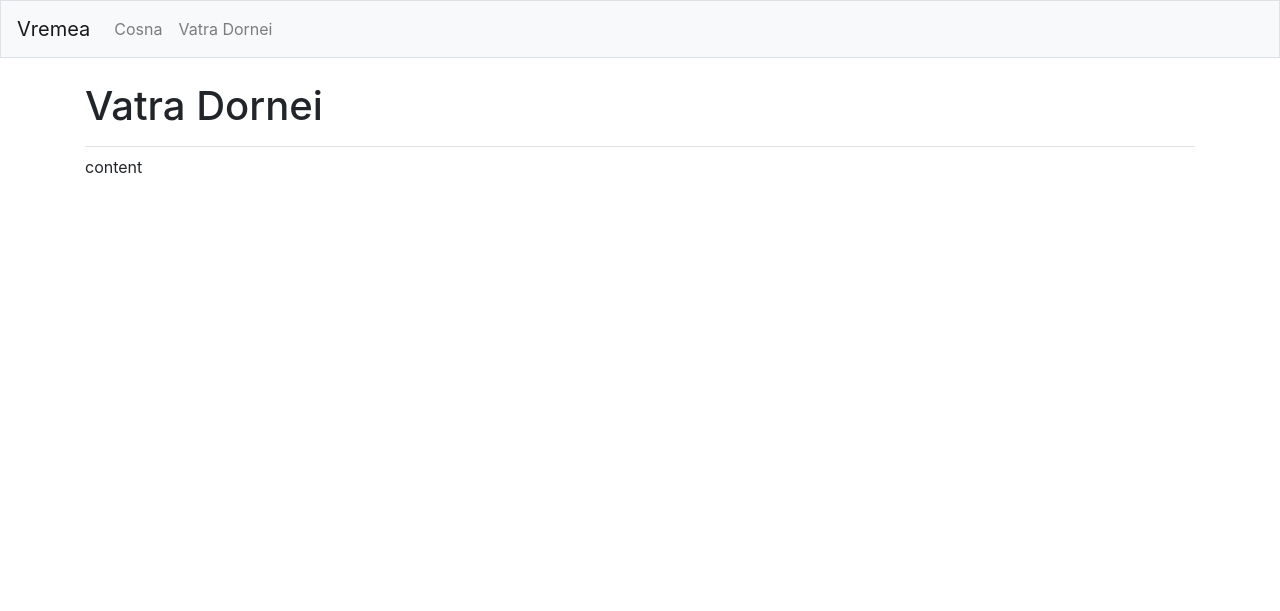
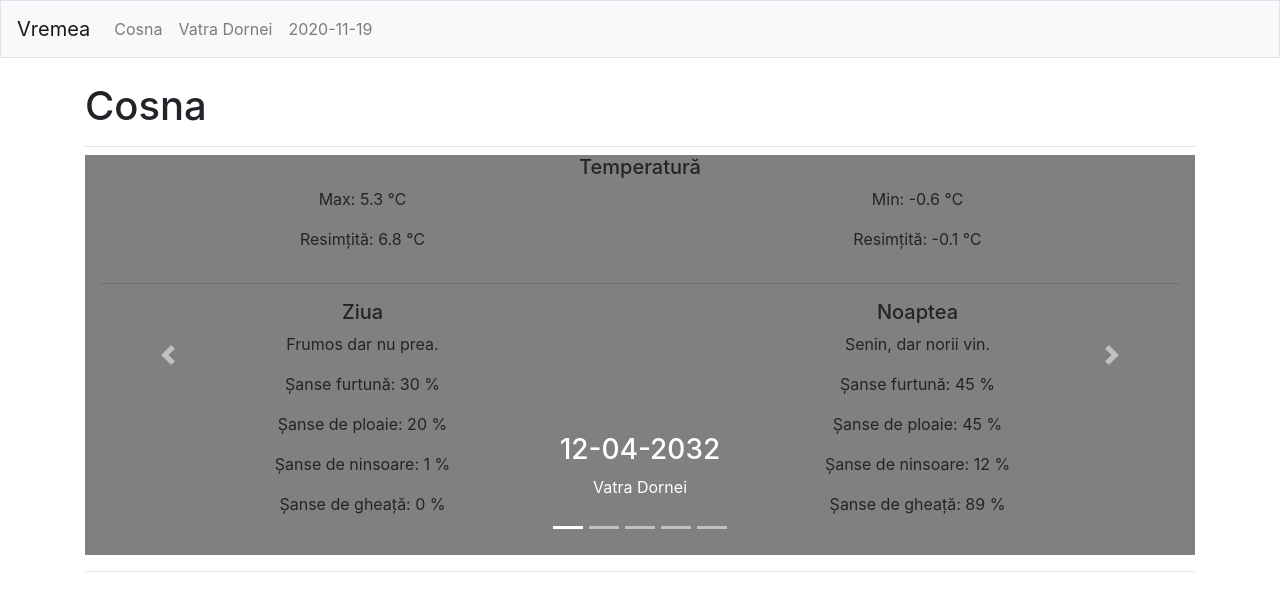
Before and after one commit to fdanci/home_weather, a Django app: page /vatra_dornei/ in a window 1280 px wide. Shown: the top 611 px of the page. Run offline with Django 3.2, Linux system fonts and the light colour scheme; some libraries are stand-ins or nearby versions.

Commit message:
Implement hardcoded forecast data, 50 real requests per day only

```diff
--- a/weather/shared/forecast.py
+++ b/weather/shared/forecast.py
@@ -6,17 +6,50 @@ import json
 class Forecast:
     """List of forecast items."""
 
-    def __init__(self):
+    def __init__(self, location, test=False):
         """Initialize the forecast list, read from weather api."""
-        self.__json_data = json.loads(Source1.forecast_5days().text)
-        self.__headline = self.__json_data['Headline']['Text']
-        self.__headline_category = self.__json_data['Headline']['Category']
+        self.__test = test
+
+        if not self.__test:
+            if location == 'cosna':
+                self.__json_data = json.loads(Source1.forecast_5days('280811').text)
+            elif location == 'vatra_dornei':
+                self.__json_data = json.loads(Source1.forecast_5days('275841').text)
+
+            self.__headline = self.__json_data['Headline']['Text']
+            self.__headline_category = self.__json_data['Headline']['Category']
+        else:
+            self.__json_data = {'DailyForecasts': [1, 2, 3, 4, 5]}
+            self.__headline = 'Headline'
+            self.__headline_category = 'Headline category'
+
+        # This list contains all forecast items.
         self.__forecast_list = []
+
+        self.__max_temperature = None
+        self.__min_temperature = None
 
         # Parse each forecast json, create forecast items, add them to the list.
         for forecast in self.__json_data['DailyForecasts']:
-            forecast_item = self.__extract_forecast(forecast)
+            if not self.__test:
+                forecast_item: ForecastItem = self.__extract_forecast(forecast)
+            else:
+                forecast_item: ForecastItem = self.__create_test_data()
             self.__forecast_list.append(forecast_item)
+
+            # Determine highest & lowest temperatures.
+            if not self.__test:
+                if not self.__max_temperature and not self.__min_temperature:
+                    self.__max_temperature = (float(forecast_item.max_temperature), forecast_item.date)
+                    self.__min_temperature = (float(forecast_item.min_temperature), forecast_item.date)
+                else:
+                    if float(forecast_item.max_temperature) > self.__max_temperature[0]:
+                        self.__max_temperature = (float(forecast_item.max_temperature), forecast_item.date)
+                    if float(forecast_item.min_temperature) < self.__min_temperature[0]:
+                        self.__min_temperature = (float(forecast_item.min_temperature), forecast_item.date)
+            else:
+                self.__max_temperature = (float(5.7), forecast_item.date)
+                self.__min_temperature = (float(-5.7), forecast_item.date)
 
     @property
     def headline(self):
@@ -87,6 +120,72 @@ class Forecast:
         )
         return forecast_item
 
+    @staticmethod
+    def __create_test_data():
+        """
+        Create forecast item from given json data.
+
+        :param forecast: Forecast data json
+        :return: Forecast item
+        """
+        date = '12-04-2032'
+
+        min_temperature = '-0.6'
+        max_temperature = '5.3'
+
+        min_real_feel_temperature = '-0.1'
+        max_real_feel_temperature = '6.8'
+
+        thunderstorm_probability_day = '30'
+        rain_probability_day = '20'
+        snow_probability_day = '1'
+        ice_probability_day = '0'
+
+        thunderstorm_probability_night = '45'
+        rain_probability_night = '45'
+        snow_probability_night = '12'
+        ice_probability_night = '89'
+
+        long_phrase_day = 'Frumos dar nu prea'
+        long_phrase_night = 'Senin, dar norii vin'
+
+        phrase_day = 'Frumos'
+        phrase_night = 'Nu asa frumos'
+
+        has_precipitations_day = 'True'
+        has_precipitations_night = 'False'
+
+        forecast_item = ForecastItem(
+            date=date[:10],
+            min_temperature=min_temperature,
+            max_temperature=max_temperature,
+            min_real_feel_temperature=min_real_feel_temperature,
+            max_real_feel_temperature=max_real_feel_temperature,
+            thunderstorm_probability_day=thunderstorm_probability_day,
+            rain_probability_day=rain_probability_day,
+            snow_probability_day=snow_probability_day,
+            ice_probability_day=ice_probability_day,
+            thunderstorm_probability_night=thunderstorm_probability_night,
+            rain_probability_night=rain_probability_night,
+            snow_probability_night=snow_probability_night,
+            ice_probability_night=ice_probability_night,
+            long_phrase_day=long_phrase_day,
+            long_phrase_night=long_phrase_night,
+            phrase_day=phrase_day,
+            phrase_night=phrase_night,
+            has_precipitations_day=has_precipitations_day,
+            has_precipitations_night=has_precipitations_night
+        )
+        return forecast_item
+
     @property
     def forecast_list(self):
         return self.__forecast_list
+
+    @property
+    def min_temperature(self):
+        return self.__min_temperature
+
+    @property
+    def max_temperature(self):
+        return self.__max_temperature
--- a/weather/templates/weather/base.html
+++ b/weather/templates/weather/base.html
@@ -26,6 +26,9 @@ shrink-to-fit=no" name="viewport">
             <li class="nav-item">
                 <a class="nav-link" href="{% url 'weather:vatra_dornei' %}" >
                     Vatra Dornei</a></li>
+            <li class="nav-item">
+                 <a class="nav-link">{% now "Y-m-d" %}</a>
+            </li>
         </ul>
     </div>
 </nav>
--- a/weather/templates/weather/cosna.html
+++ b/weather/templates/weather/cosna.html
@@ -4,7 +4,7 @@
 {% if not error_message %}
 <h1 class="display-5">Cosna</h1>
 {% else %}
-<p>A fost depășit numărul de cereri pe ziua de azi...</p>
+<p>{{ error_message }}...</p>
 {% endif %}
 {% endblock page_header %}
 
--- a/weather/templates/weather/vatra_dornei.html
+++ b/weather/templates/weather/vatra_dornei.html
@@ -1,9 +1,81 @@
 {% extends "weather/base.html" %}
 
 {% block page_header %}
-<h1 class="display-5">Vatra Dornei</h1>
+{% if not error_message %}
+<h1 class="display-5">Cosna</h1>
+{% else %}
+<p>{{ error_message }}...</p>
+{% endif %}
 {% endblock page_header %}
 
 {% block content %}
-<p>content</p>
+{% if not error_message %}
+<div id="carouselExampleIndicators" class="carousel slide" data-ride="carousel" data-interval="false">
+    <ol class="carousel-indicators">
+        {% for forecast in forecast_list %}
+        <li data-target="#carouselExampleIndicators" class="{% if not forloop.counter0 %}active{% endif %}"></li>
+        {% endfor %}
+    </ol>
+    <div class="carousel-inner">
+        {% for forecast in forecast_list %}
+        {% if forloop.first %}
+        <div class="carousel-item active">
+            {% else %}
+            <div class="carousel-item">
+                {% endif %}
+                {% if forecast %}
+                <div class="d-block h-50 w-100" style="background-color: grey;">
+                    <h5 style="text-align:center;">Temperatură</h5>
+                    <div class="container">
+                        <div class="row">
+                            <div class="col-md-6" style="text-align: center;">
+                                <p>Max: {{ forecast.max_temperature }} &#8451;</p>
+                                <p>Resimțită: {{ forecast.max_real_feel_temperature }} &#8451;</p>
+                            </div>
+                            <div class="col-md-6" style="text-align: center;">
+                                <p>Min: {{ forecast.min_temperature }} &#8451;</p>
+                                <p>Resimțită: {{ forecast.min_real_feel_temperature }} &#8451;</p>
+                            </div>
+                        </div>
+                        <hr>
+                        <div class="row">
+                            <div class="col-md-6" style="text-align: center;">
+                                <h5>Ziua</h5>
+                                <p>{{ forecast.long_phrase_day }}.</p>
+                                <p>Șanse furtună: {{ forecast.thunderstorm_probability_day }} &#37;</p>
+                                <p>Șanse de ploaie: {{ forecast.rain_probability_day }} &#37;</p>
+                                <p>Șanse de ninsoare: {{ forecast.snow_probability_day }} &#37;</p>
+                                <p>Șanse de gheață: {{ forecast.ice_probability_day }} &#37;</p>
+                            </div>
+                            <div class="col-md-6" style="text-align: center;">
+                                <h5>Noaptea</h5>
+                                <p>{{ forecast.long_phrase_night }}.</p>
+                                <p>Șanse furtună: {{ forecast.thunderstorm_probability_night }} &#37;</p>
+                                <p>Șanse de ploaie: {{ forecast.rain_probability_night }} &#37;</p>
+                                <p>Șanse de ninsoare: {{ forecast.snow_probability_night }} &#37;</p>
+                                <p>Șanse de gheață: {{ forecast.ice_probability_night }} &#37;</p>
+                            </div>
+                        </div>
+                    </div>
+                </div>
+                {% endif %}
+                <div class="carousel-caption">
+                    <h3>{{ forecast.date }}</h3>
+                    <p>Vatra Dornei</p>
+                </div>
+            </div>
+            {% endfor %}
+            <a class="carousel-control-prev" href="#carouselExampleIndicators" role="button" data-slide="prev">
+                <span class="carousel-control-prev-icon" aria-hidden="true"></span>
+                <span class="sr-only">Previous</span>
+            </a>
+            <a class="carousel-control-next" href="#carouselExampleIndicators" role="button" data-slide="next">
+                <span class="carousel-control-next-icon" aria-hidden="true"></span>
+                <span class="sr-only">Next</span>
+            </a>
+        </div>
+    </div>
+</div>
+<hr>
+{% endif %}
 {% endblock content %}
--- a/weather/views.py
+++ b/weather/views.py
@@ -5,13 +5,27 @@ from weather.shared.forecast import Forecast
 def index(request):
     """Show home page."""
     version = '0.1'
-    return render(request, 'weather/index.html', {'version': version})
+    try:
+        forecast = Forecast('cosna', test=True)
+    except Exception as ex:
+        context = {
+            "error_message": ex,
+            'version': version
+        }
+    else:
+        context = {
+            "max_temperature": forecast.max_temperature,
+            "min_temperature": forecast.min_temperature,
+            "error_message": None,
+            'version': version
+        }
+    return render(request, 'weather/index.html', context)
 
 
 def cosna(request):
     """Show weather data about 'Cosna'."""
     try:
-        forecast = Forecast()
+        forecast = Forecast('cosna', test=True)
     except Exception as ex:
         context = {
             "error_message": ex
@@ -26,4 +40,15 @@ def cosna(request):
 
 def vatra_dornei(request):
     """Show weather data about 'Vatra Dornei'."""
-    return render(request, 'weather/vatra_dornei.html', {})
+    try:
+        forecast = Forecast('vatra_dornei', test=True)
+    except Exception as ex:
+        context = {
+            "error_message": ex
+        }
+    else:
+        context = {
+            "forecast_list": forecast.forecast_list,
+            "error_message": None
+        }
+    return render(request, 'weather/vatra_dornei.html', context)
```
Also changed, not shown: weather/templates/weather/index.html (+24 -0 lines), weather/weather_sources/source_1.py (+5 -6 lines).
